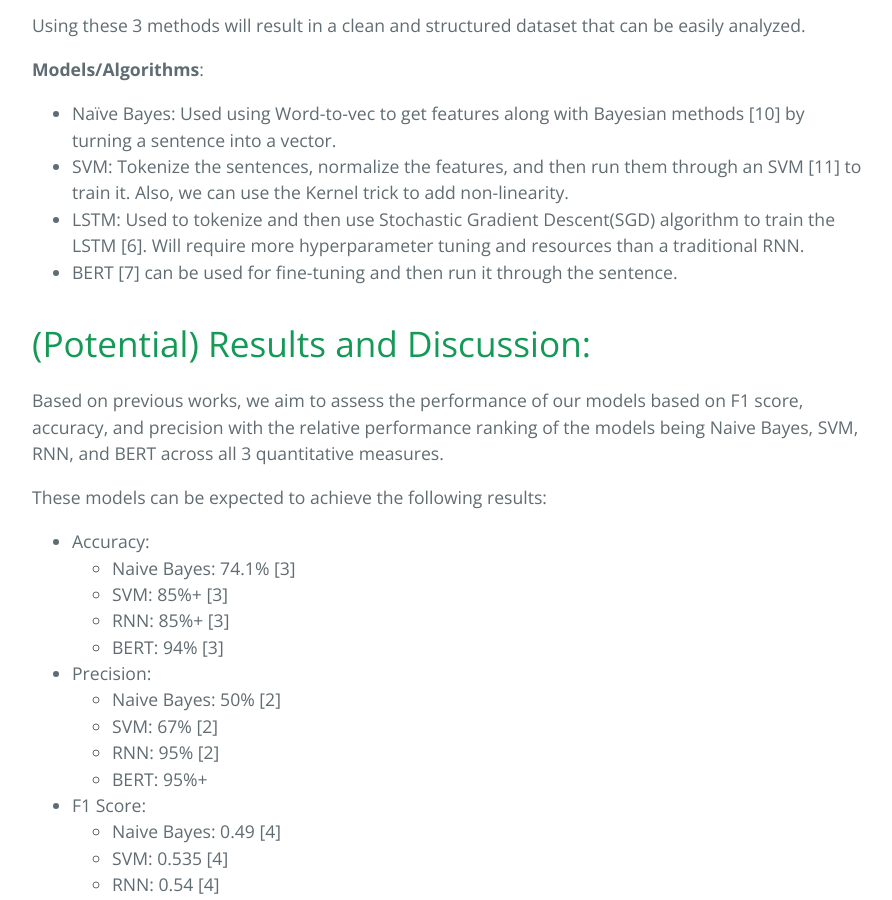
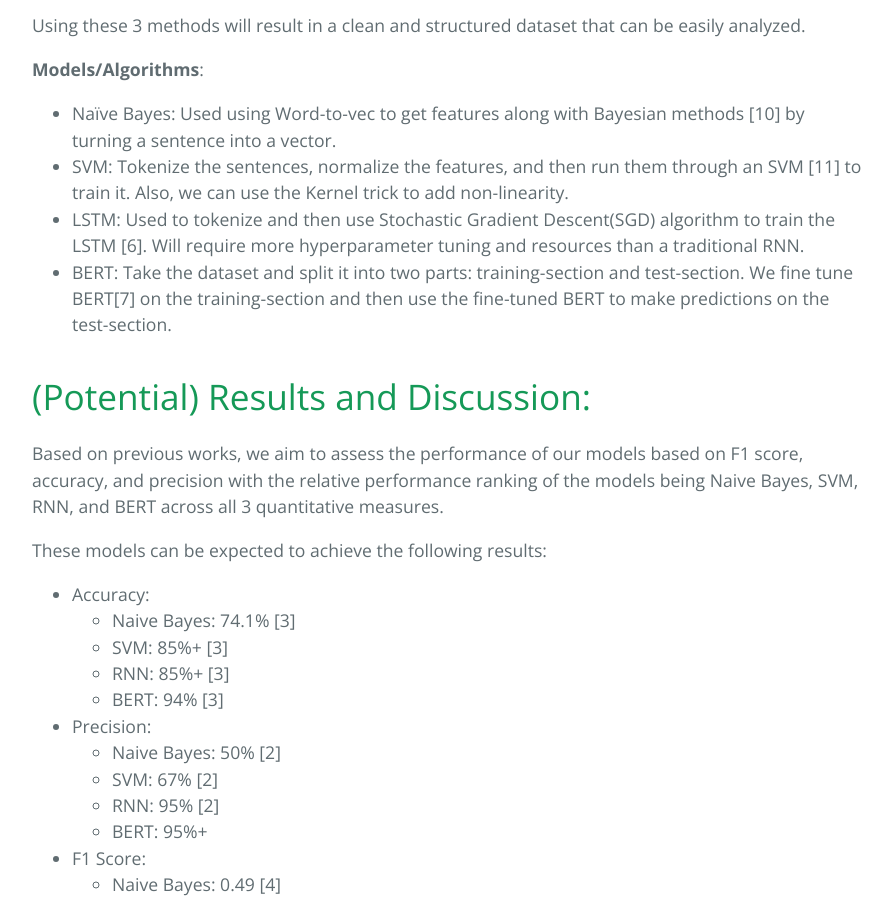
Before and after one commit to irausch25/CS4641-Project, a Jekyll site: the page built from index.md, in a window 1280 px wide and 900 px high, scrolled down 1466 px. Shown: the whole window, without its empty margins (192-1084 px from the left). Built offline with Jekyll 4.4.1, drawn with Linux system fonts in a browser that asks for light colours.

Commit message:
Update BERT

```diff
--- a/index.md
+++ b/index.md
@@ -34,7 +34,7 @@ Using these 3 methods will result in a clean and structured dataset that can be
 - Naïve Bayes: Used using Word-to-vec to get features along with Bayesian methods [10] by turning a sentence into a vector.
 - SVM: Tokenize the sentences, normalize the features, and then run them through an SVM [11] to train it. Also, we can use the Kernel trick to add non-linearity.
 - LSTM: Used to tokenize and then use Stochastic Gradient Descent(SGD) algorithm to train the LSTM [6]. Will require more hyperparameter tuning and resources than a traditional RNN.
-- BERT [7] can be used for fine-tuning and then run it through the sentence.
+- BERT: Take the dataset and split it into two parts: training-section and test-section. We fine tune BERT[7] on the training-section and then use the fine-tuned BERT to make predictions on the test-section.
 
 # (Potential) Results and Discussion:
 
```
